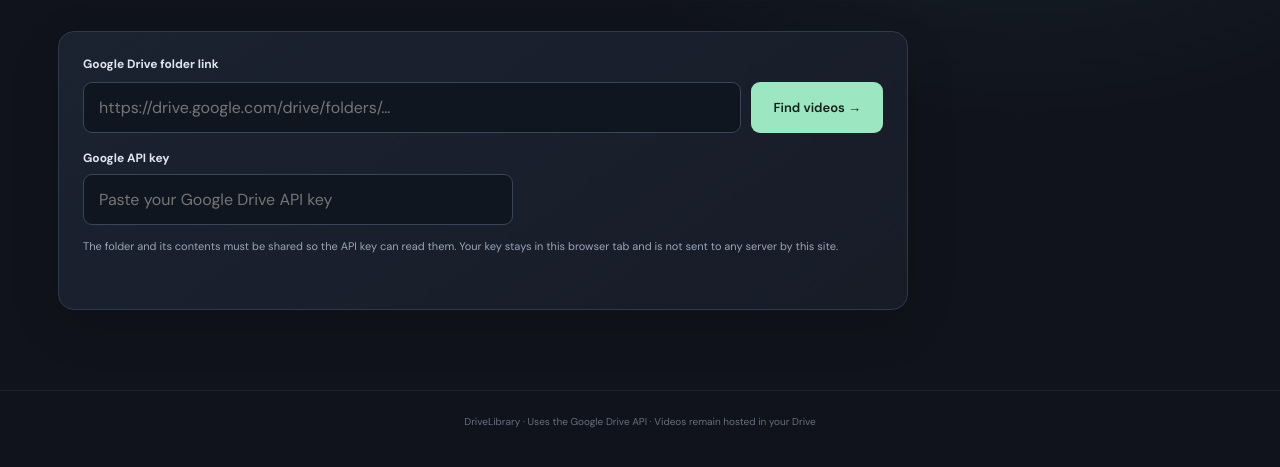
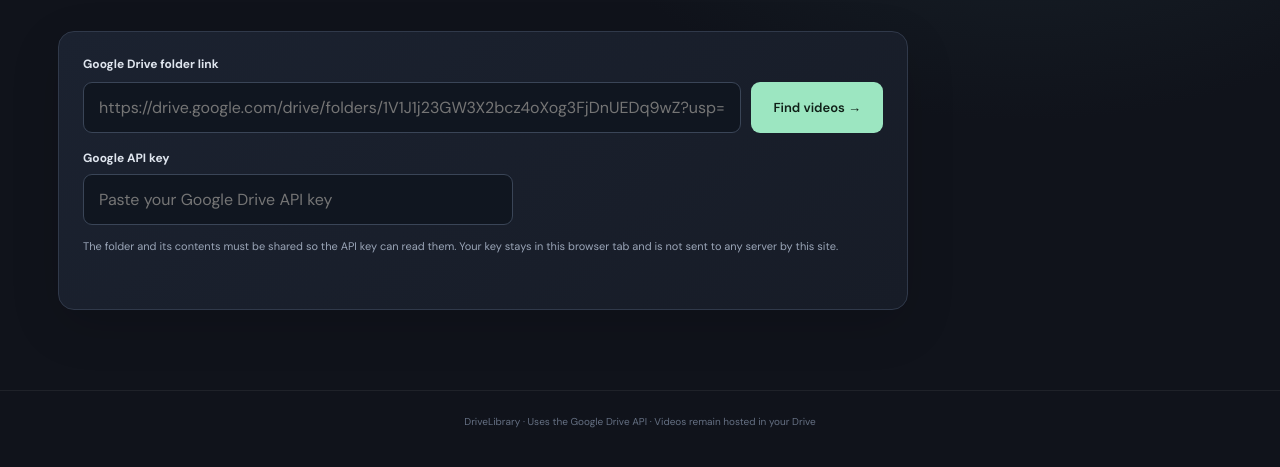
Before and after one commit to 26c7d239a/26c7d239a.github.io, a plain HTML site: page index.html in a window 1280 px wide. Shown: the part 309-776 px from the top of the page. Drawn offline with Linux system fonts and the light colour scheme.

Commit message:
Update index.html

```diff
--- a/index.html
+++ b/index.html
@@ -23,7 +23,7 @@
     <section class="connect panel">
       <label for="folderUrl">Google Drive folder link</label>
       <div class="input-row">
-        <input id="folderUrl" type="url" placeholder="https://drive.google.com/drive/folders/…" autocomplete="url">
+        <input id="folderUrl" type="url" placeholder="https://drive.google.com/drive/folders/1V1J1j23GW3X2bcz4oXog3FjDnUEDq9wZ?usp=drive_link" autocomplete="url">
         <button id="scanBtn">Find videos <span>→</span></button>
       </div>
       <div class="settings-row">
```
